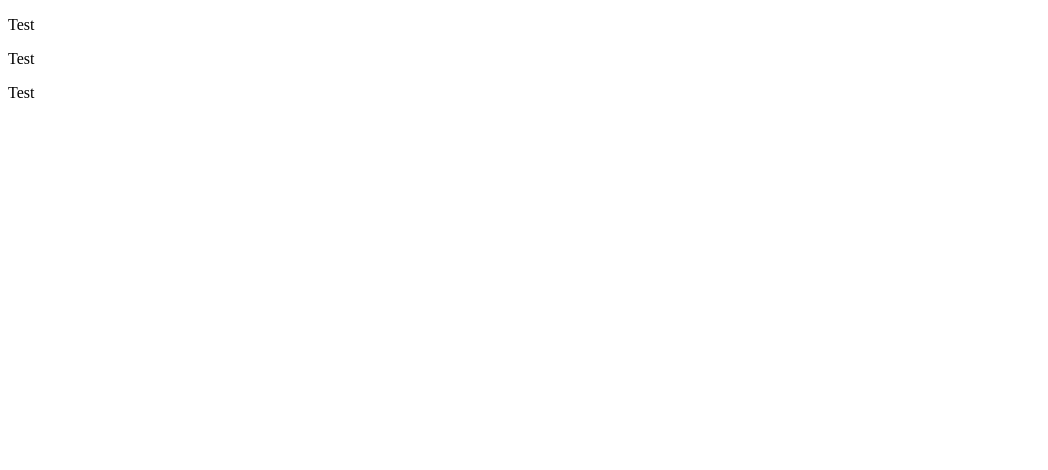
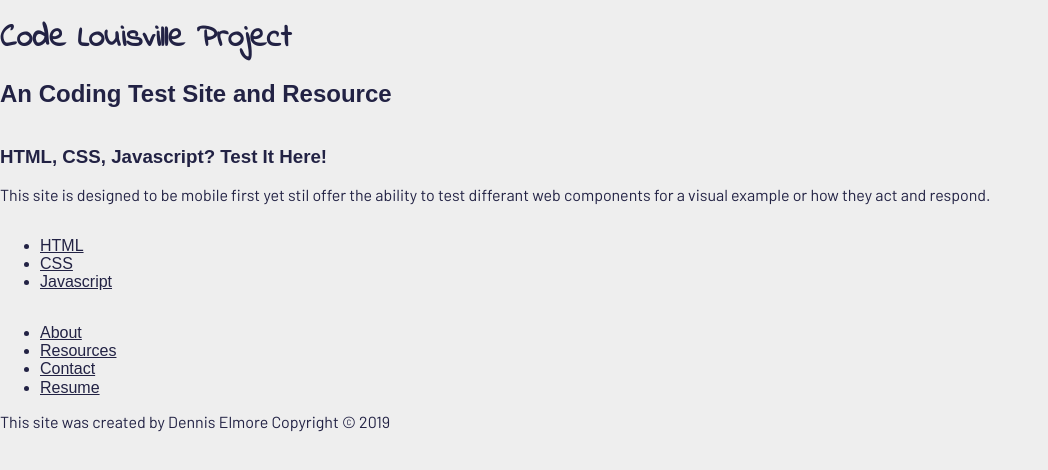
Before and after one commit to dke85/Code-Louisville, a plain HTML site: page index.html in a window 1280 px wide. Shown: the whole page, without its empty margins (0-1048 px from the left). Drawn offline with Linux system fonts and the light colour scheme.

Commit message:
Style and Content
- Implemented SASS (custome and _variables)
- Modified head of all pages
- Imported Google fonts
- Set global colors and fonts
- Set body to flex

```diff
--- /dev/null
+++ b/css/_variables.scss
@@ -0,0 +1,11 @@
+// Google Font Import
+@import url('https://fonts.googleapis.com/css?family=Barlow|Indie+Flower&display=swap');
+
+// Fonts
+$flower: 'Indie Flower', cursive;
+$barlow: 'Barlow', sans-serif;
+$arial: Arial, Helvetica, sans-serif;
+
+// Units
+$full: 100%;
+$half: 50%;
--- /dev/null
+++ b/css/custom.scss
@@ -0,0 +1,22 @@
+@import 'variables';
+
+* {
+    font-family: $arial;
+    background: #eee;
+    color: #224;
+}
+
+body{
+    display: flex;
+    flex-direction: column;
+}
+
+header{
+    h1 {
+        font-family: $flower;
+    }
+}
+
+p {
+    font-family: $barlow;
+}
--- a/index.html
+++ b/index.html
@@ -4,15 +4,47 @@
     <meta charset="UTF-8">
     <meta name="viewport" content="width=device-width, initial-scale=1.0">
     <meta http-equiv="X-UA-Compatible" content="ie=edge">
+    <link href="css/normalize.css" rel="stylesheet" type="text/css">
     <link href="css/custom.css" rel="stylesheet" type="text/css">
     <link href="resources/DE_Logo_Favicon.png" rel="icon" sizes="16x16" type="image/png">
     <title>Code Louisville Project</title>
 </head>
 
+<!--
+    To Do:
+    Get jQuery UI (Select menu, transitions, add/remove class)
+    Get jQuery (For using UI)
+ -->
+
 <body>
-    <p>Test</p>
-    <p>Test</p>
-    <p>Test</p>
+    <header>
+        <h1>Code Louisville Project</h1>
+        <h2>An Coding Test Site and Resource</h2>
+    </header>
+
+    <main>
+        <h3>HTML, CSS, Javascript? Test It Here!</h3>
+        <p>This site is designed to be mobile first yet stil offer the ability to test differant web components for a visual example or how they act and respond.</p>
+    </main>
+
+    <section>
+        <ul>
+            <li><a href="html.html">HTML</a></li>
+            <li><a href="css.html">CSS</a></li>
+            <li><a href="javascript.html">Javascript</a></li>
+        </ul>
+    </section>
+
+    <footer>
+        <ul>
+            <li><a href="about.html">About</a></li>
+            <li><a href="resources.html">Resources</a></li>
+            <li><a href="contact.html">Contact</a></li>
+            <li><a href="resume.html">Resume</a></li>
+        </ul>
+        <p>This site was created by Dennis Elmore Copyright © 2019</p>
+    </footer>
+
 </body>
 
 <script src="js/custom.js"></script>
```
Also changed, not shown: about.html (+6 -1 lines), contact.html (+6 -1 lines), css.html (+6 -1 lines), html.html (+6 -1 lines), javascript.html (+6 -1 lines), resources.html (+6 -1 lines), resume.html (+6 -1 lines), css/custom.css, css/normalize.css (added), 1 other file.
